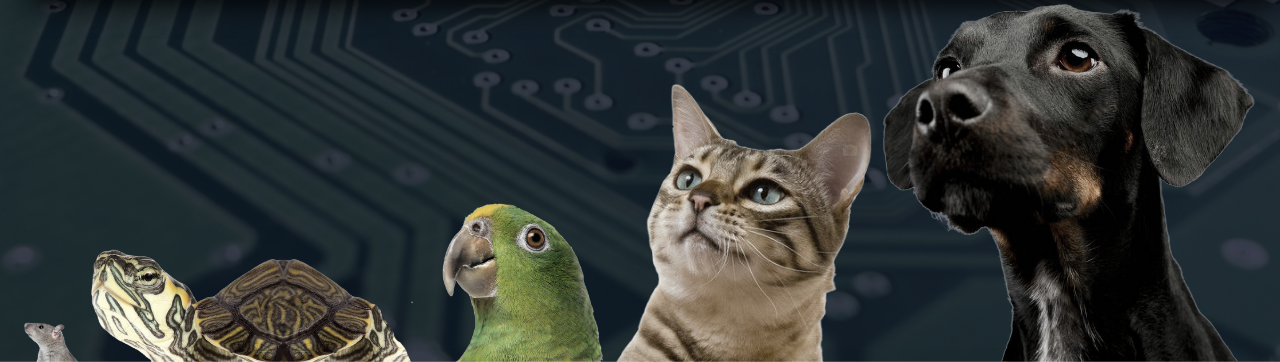
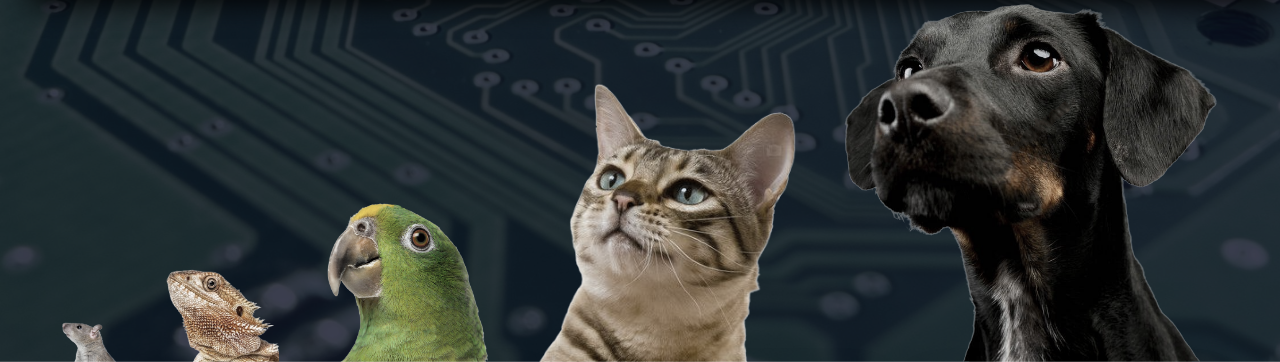
Before and after one commit to erc2nd/erc2nd.github.io, a plain HTML site: page pawtech-development/index.html in a window 1280 px wide. Shown: the part 438-800 px from the top of the page. Drawn offline with Linux system fonts and the light colour scheme.

Commit message:
add .html & .css for lizard

```diff
--- a/pawtech-development/index.html
+++ b/pawtech-development/index.html
@@ -95,7 +95,7 @@
         </hgroup>
         <div class="animal-container">
             <img loading="lazy" class="mouse" src="img/nezumi.png" alt="mouse" />
-            <img loading="lazy" class="turtle" src="img/turt.png" alt="turtle" />
+            <img loading="lazy" class="lizard" src="img/lizard.png" alt="lizard" />
             <img loading="lazy" class="bird" src="img/birb.png" alt="bird" />
             <img loading="lazy" class="cat" src="img/cat1.png" alt="cat" />
             <img loading="lazy" class="pup" src="img/pup.png" alt="puppy" />
--- a/pawtech-development/style.css
+++ b/pawtech-development/style.css
@@ -513,7 +513,7 @@ hr {
     height: 20vh;
 }
 
-.turtle {
+.lizard {
     height: 15vh;
 }
 
```
